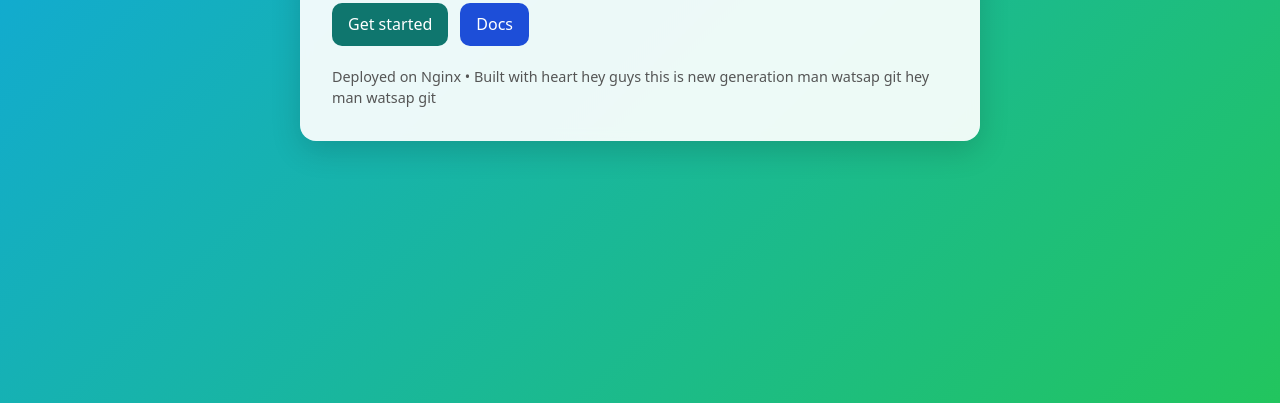
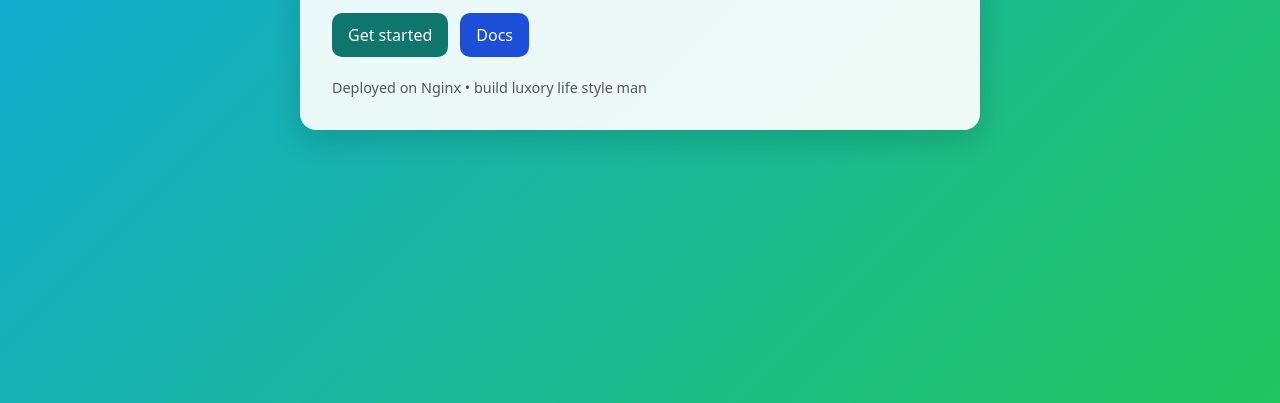
Before and after one commit to nadeemtechit/deploy-pharma-project-, a plain HTML site: page index.html in a window 1280 px wide. Shown: the part 397-800 px from the top of the page. Drawn offline with Linux system fonts and the light colour scheme.

Commit message:
this is my commit

```diff
--- a/index.html
+++ b/index.html
@@ -84,7 +84,7 @@
         <a class="btn secondary" href="#" aria-label="Secondary action">Docs</a>
       </div>
       <footer>
-        Deployed on Nginx • Built with heart hey guys this is new generation man watsap git hey man watsap git
+        Deployed on Nginx • build luxory life style man
       </footer>
     </section>
   </main>
```
